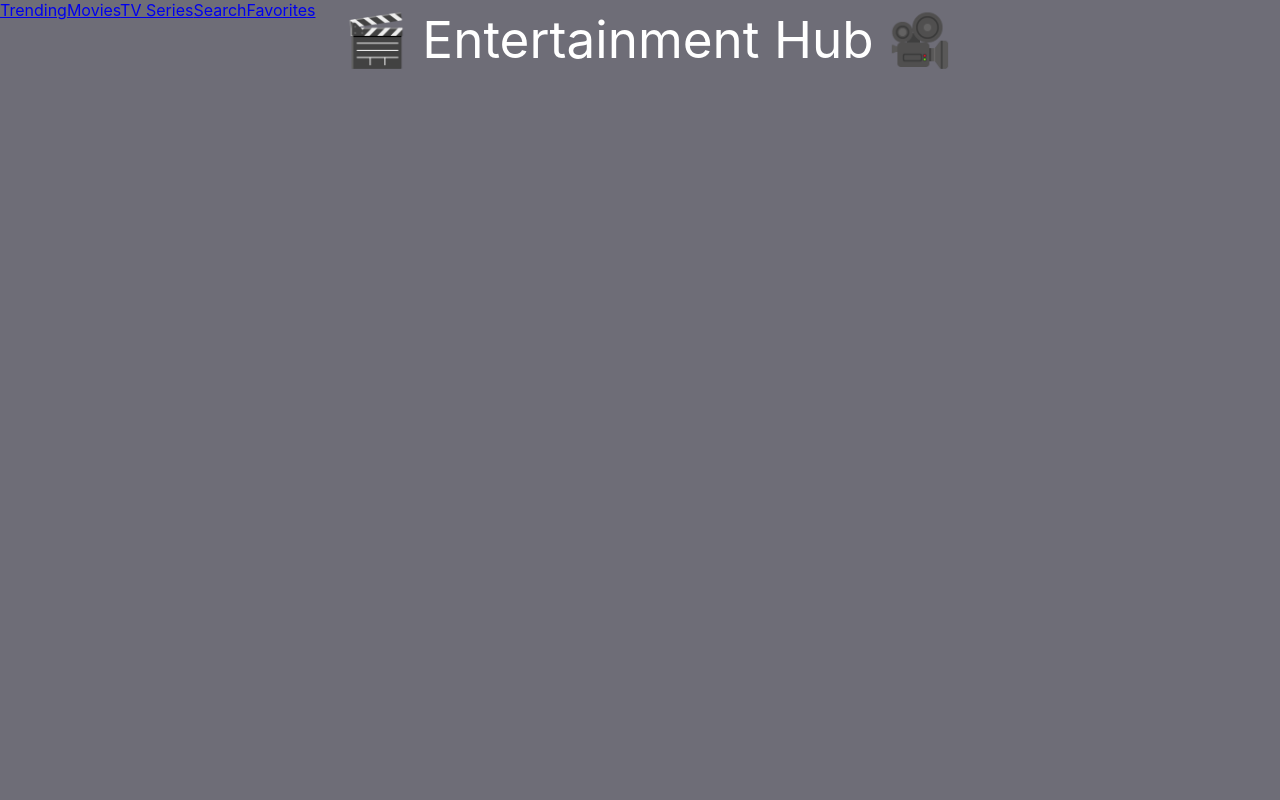
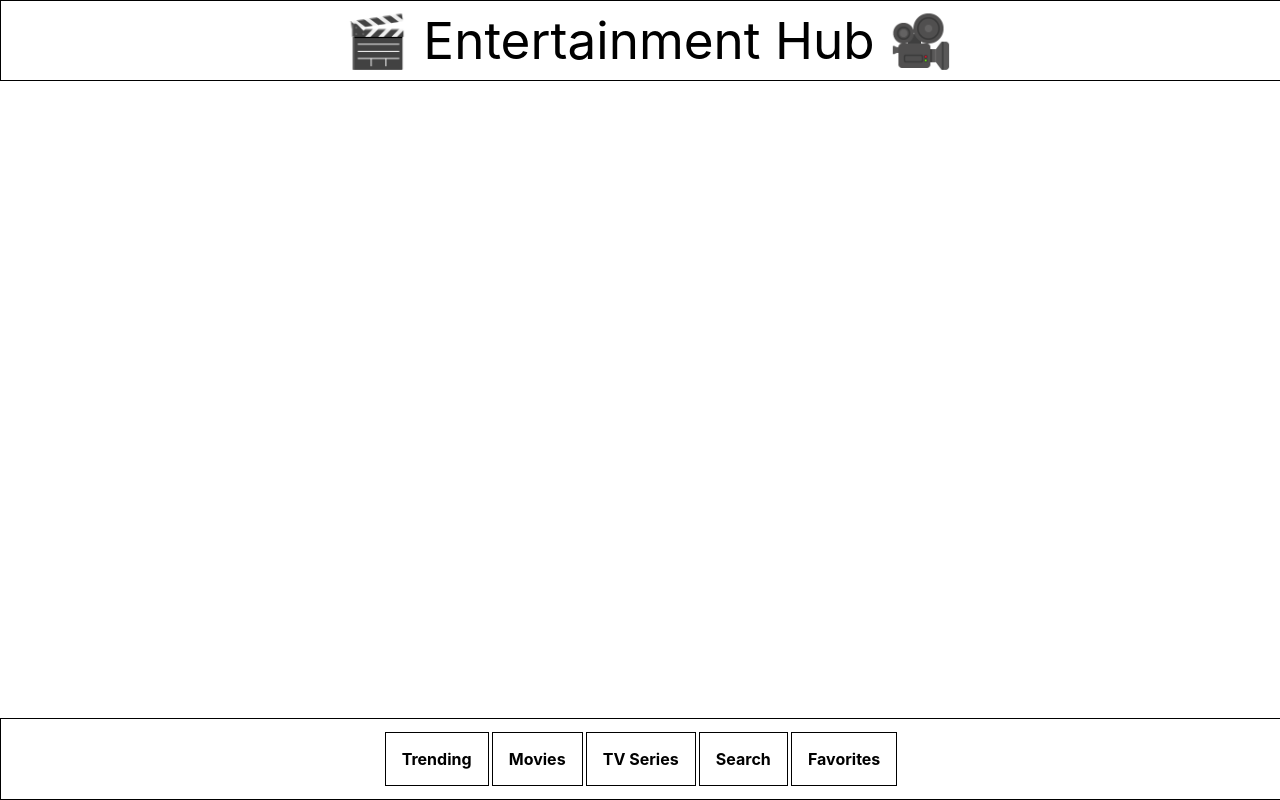
Before and after one commit to bonfacemasira/entertainment-hub, a React (Create React App) app: page / in a window 1280 px wide. Built offline with nearby package versions, Linux system fonts and the light colour scheme.

Commit message:
center the header and footer content

```diff
--- a/src/App.css
+++ b/src/App.css
@@ -2,3 +2,8 @@ body{
   margin: 0;
   padding: 0;
 }
+
+.App{
+  height: 100vh;
+  width: 100vw;
+}
--- a/src/App.js
+++ b/src/App.js
@@ -15,8 +15,8 @@ import Favorites from './pages/Favorites/Favorites';
 function App() {
   return (
     <div className="App">
-      <Header />
-      <PageContent />
+      <div><Header /></div>
+      <div><PageContent /></div>
       <div>
         <Footer />
         <Routes>
--- a/src/components/Footer/Footer.css
+++ b/src/components/Footer/Footer.css
@@ -1,6 +1,16 @@
 .Footer{
-    /* margin: 1rem; */
-    text-decoration: none;
-    justify-content: center;
-    margin: auto;
+    position: fixed;
+    bottom: 0;
+    height: 10vh;
+    width: 100vw;
+    border: 1px solid black;
+    display: grid;
+    place-content: center;
 }
+
+/* .footer-content{
+    top: 50%;
+    left: 50%;
+    transform: translate(-50%, -50%);
+    position: absolute;
+} */
--- a/src/components/Footer/Footer.js
+++ b/src/components/Footer/Footer.js
@@ -3,13 +3,27 @@ import './Footer.css';
 import { NavLink } from 'react-router-dom';
 
 function Footer() {
+    const linkStyles = {
+        textDecoration: 'none',
+        // color: 'white',
+        display: 'inline-block',
+        padding: '1rem',
+        margin: '0.1rem',
+        border: '1px solid black',
+        justifyContent: 'center',
+        fontWeight: 'bold',
+        color: 'black',
+        cursor: 'pointer',
+    };
     return (
         <div className="Footer">
-            <NavLink to="/">Trending</NavLink>
-            <NavLink to="/movies">Movies</NavLink>
-            <NavLink to="/series">TV Series</NavLink>
-            <NavLink to="/search">Search</NavLink>
-            <NavLink to="/favorites">Favorites</NavLink>
+            <div className="footer-content">
+            <NavLink style={linkStyles} activeStyle={{backgroundColor: 'black',}} to="/">Trending</NavLink>
+            <NavLink style={linkStyles} to="/movies">Movies</NavLink>
+            <NavLink style={linkStyles} to="/series">TV Series</NavLink>
+            <NavLink style={linkStyles} to="/search">Search</NavLink>
+            <NavLink style={linkStyles} to="/favorites">Favorites</NavLink>
+            </div>
         </div>
     )
 }
--- a/src/components/Header/Header.css
+++ b/src/components/Header/Header.css
@@ -8,10 +8,13 @@
     font-size: 4vw;
     position: fixed;
     padding: 0.5rem;
+    border: 1px solid black;
+    display: grid;
+    place-content: center;
 }
-.title{
+/* .title{
     width: 50vw;
     margin: auto;
     cursor: pointer;
     text-align: center;
-}
+} */
--- a/src/index.css
+++ b/src/index.css
@@ -5,8 +5,8 @@ body {
     sans-serif;
   -webkit-font-smoothing: antialiased;
   -moz-osx-font-smoothing: grayscale;
-  background-color: rgba(11, 10, 26, 0.594);
-  color: #fff;
+  /* background-color: rgba(11, 10, 26, 0.594);
+  color: #fff; */
 }
 
 code {
```
